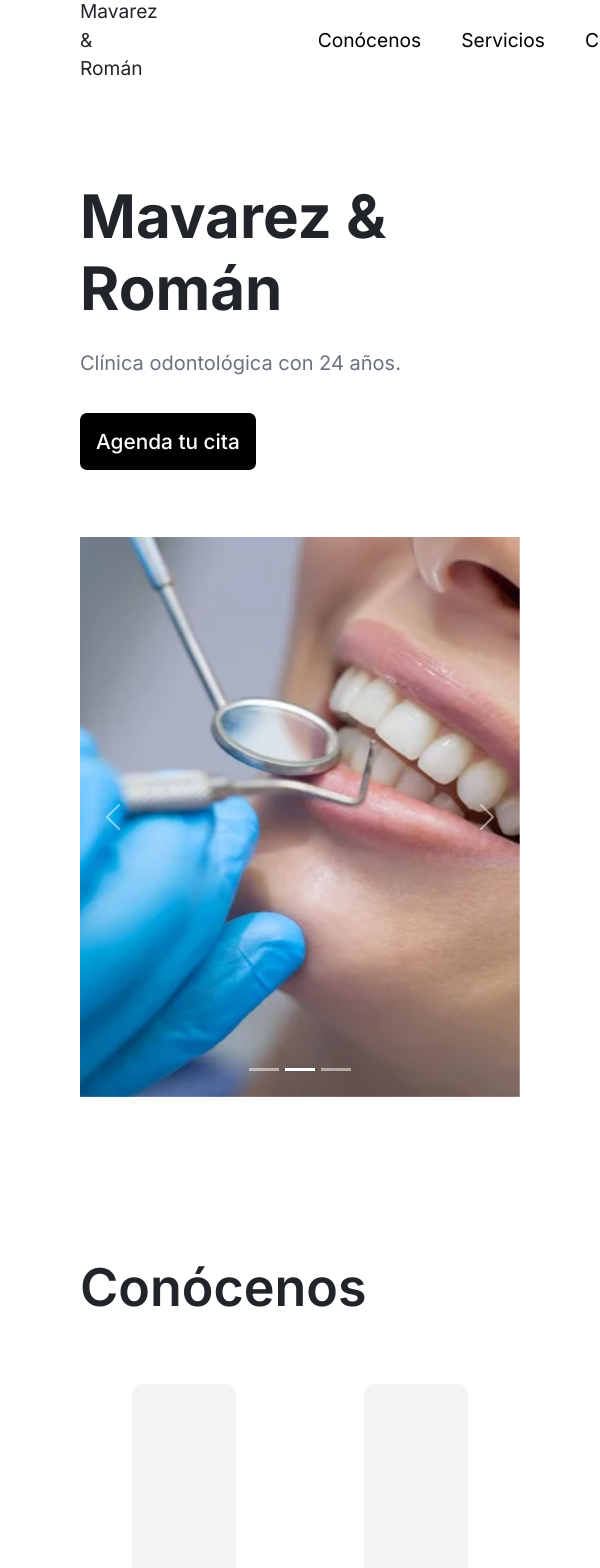
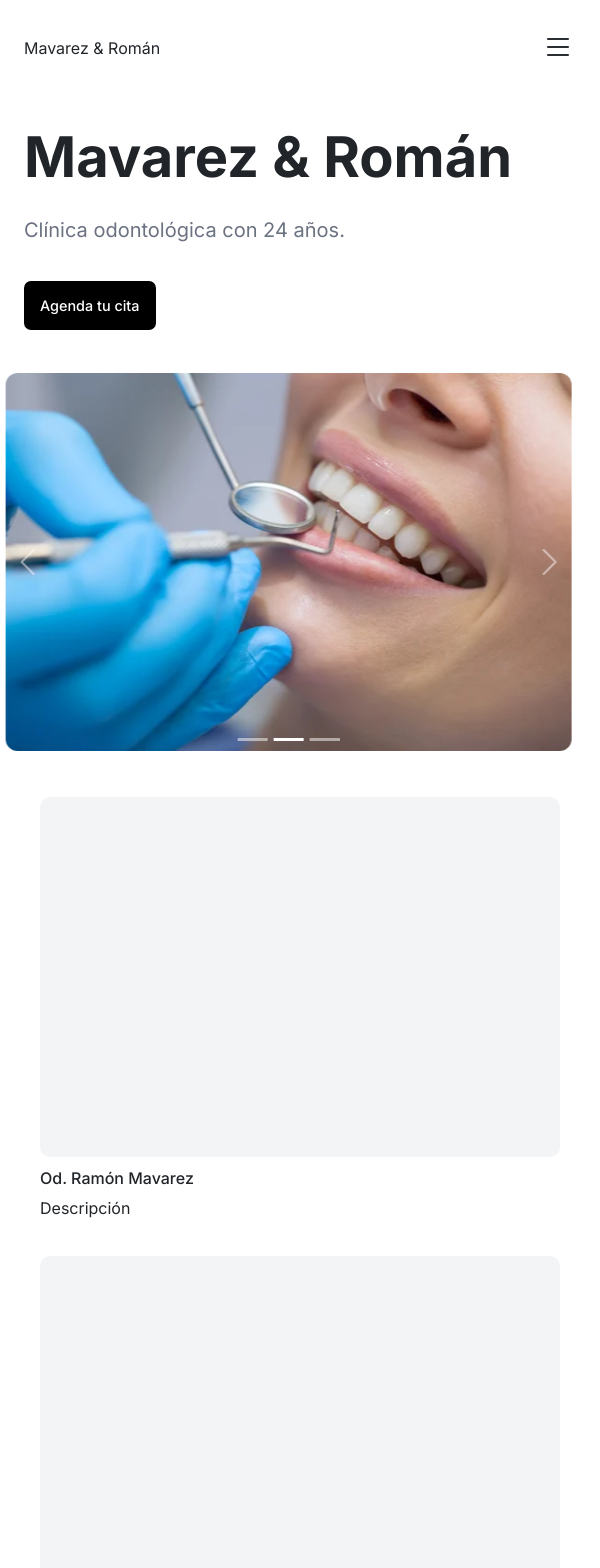
Before and after one commit to jdcorderor/m-r-landing-page, a Next.js app: page / in a window 600 px wide. Shown: the part 20-1588 px from the top of the page. Built offline with nearby package versions, Linux system fonts and the light colour scheme.

Commit message:
Improved responsive design

```diff
--- a/app/globals.css
+++ b/app/globals.css
@@ -17,6 +17,8 @@
   }
 }
 
+/* Estilos de vista de escritorio */
+@media (min-width: 1280px) {
   /* Landing page */
   body {
     background: var(--background);
@@ -29,7 +31,20 @@ div a {
     text-decoration: none;
   }
 
+  .carousel-container {
+    width: 100%;
+    height: 50vh;
+    margin-top: 10vh;
+    margin-bottom: 15vh;
+  }
+
   h2 {
+    font-size: 6.5vh !important;
+    font-weight: 600 !important;
+    margin-bottom: 8vh !important;
+  }
+
+  h3:not(.odont-nombre) {
     font-size: 6.5vh !important;
     font-weight: 600 !important;
   }
@@ -51,16 +66,8 @@ li a {
     text-decoration: none;
   }
 
-.container {
-  height: 20vh;
-  background-color: #ffffff;
-  border-radius: 5px;
-  box-shadow: 0 4px 6px rgba(0, 0, 0, 0.3);
-  padding: 8px;
-}
-
   /* Grid de dos columnas */
-.custom-grid {
+  .custom-grid, .comment-form-grid {
     display: grid;
     grid-template-columns: repeat(2, 1fr);
     gap: 24px;
@@ -70,6 +77,13 @@ li a {
   .custom-grid-3 {
     display: grid;
     grid-template-columns: repeat(3, 1fr);
+    gap: 24px;
+  }
+
+  /* Grid de cuatro columnas */
+  .custom-grid-4 {
+    display: grid;
+    grid-template-columns: repeat(4, 1fr);
     gap: 24px;
   }
 
@@ -123,6 +137,7 @@ li a {
   .custom-gap {
     gap: 40px;
   }
+
   .custom-font{
     font-size: 1.2rem;
   }
@@ -143,3 +158,323 @@ input {
     font-size: 1rem;
     margin-top: 0.5vh !important;
   }
+
+  /* Oculta el botón hamburguesa en escritorio */
+  .menu-toggle {
+    display: none;
+    background: none;
+    border: none;
+    cursor: pointer;
+  }
+
+  /* Menú normal en escritorio */
+  .nav-links {
+    display: flex;
+    gap: 25px;
+    align-items: center;
+    float: right;
+  }
+}
+
+/* Estilos de vista de tabletas */
+@media (min-width: 600px) and (max-width: 1280px) {
+  body {
+    background: var(--background);
+    color: var(--foreground);
+  }
+
+  div a {
+    font-size: 1.1rem;
+    color: rgb(0, 0, 0);
+    text-decoration: none;
+  }
+
+  .carousel-container {
+    width: 100%;
+    height: 40vh;
+    margin-top: 8vh;
+    margin-bottom: 12vh;
+  }
+
+  h2 {
+    font-size: 5.5vh !important;
+    font-weight: 600 !important;
+    margin-bottom: 6vh !important;
+  }
+
+  h3:not(.odont-nombre) {
+    font-size: 5.5vh !important;
+    font-weight: 600 !important;
+  }
+
+  h4 {
+    font-size: 2.5vh !important;
+    font-weight: 500 !important;
+    margin-top: 4vh !important;
+  }
+
+  .description {
+    font-size: 1.1rem;
+    color: #6b7280;
+  }
+
+  li a {
+    font-size: 1rem;
+    color: #6b7280 !important;
+    text-decoration: none;
+  }
+}
+
+/* Estilos de vista de móviles */
+@media (max-width: 600px) {
+  .custom-grid,
+  .custom-grid-3,
+  .custom-grid-4 {
+    grid-template-columns: 1fr !important;
+    gap: 5px !important;
+    margin-bottom: 2vh !important;
+  }
+
+  /* Header responsive */
+  .header {
+    position: relative;
+  }
+
+  .menu-toggle {
+    display: block;
+    margin-left: auto;
+    margin-right: 10px;
+    z-index: 1001;
+  }
+
+  .nav-links {
+    display: none;
+    flex-direction: column;
+    position: absolute;
+    top: 60px;
+    right: 10px;
+    background: #fff;
+    border-radius: 8px;
+    box-shadow: 0 4px 16px rgba(0,0,0,0.15);
+    padding: 16px 24px;
+    z-index: 1000;
+    min-width: 180px;
+  }
+
+  .nav-links.open {
+    display: flex;
+    margin-top: 15px;
+  }
+
+  .nav-links a {
+    font-size: 1rem;
+    color: #000;
+    text-decoration: none;
+    text-align: right;
+  }
+
+  .nav-links .bg-black {
+    display: none;
+  }
+
+  /* Body responsive */
+  .body, .footer, div {
+    padding: 8px !important;
+  }
+
+ .body a {
+    font-size: 0.9rem !important;
+  }
+
+  h1 {
+    font-size: 3.5rem !important;
+  }
+
+  h2:not(#servicios h2, #testimonios h2) {
+    font-size: 2.5rem !important;
+    font-weight: 600 !important;
+    margin-bottom: 5vh !important;
+    margin-top: 4vh !important;
+    padding-left: 12px;
+  }
+
+  #testimonios h2 {
+    font-size: 2.5rem !important;
+    font-weight: 600 !important;
+    margin-bottom: 2vh !important;
+    margin-top: 3vh !important;
+    padding-left: 12px;
+  }
+
+  #servicios h2 {
+    font-size: 2.5rem !important;
+    font-weight: 600 !important;
+    margin-bottom: 6vh !important;
+    margin-top: 3vh !important;
+  }
+
+  h3:not(.odont-nombre) {
+    font-size: 1.75rem !important;
+    margin-top: 2.5vh !important;
+  }
+
+  h4 {
+    font-size: 1rem !important;
+    margin-top: 30px !important;
+  }
+
+  .odont-card, .testimonial-card, .service-card {
+    min-width: 0;
+    width: 100%;
+    margin-bottom: 0.4vh;
+  }
+
+  .odont-nombre {
+    font-size: 1rem !important;
+    margin-top: 1.5vh !important;
+  }
+
+  #conocenos {
+    margin-bottom: 0.6vh !important;
+  }
+
+  #servicios {
+    margin-bottom: 3vh !important;
+  }
+
+  #servicios .image {
+    display: none !important;
+  }
+
+  #consultorio {
+    margin-bottom: 3vh !important;
+  }
+
+  #comments {
+    display: flex;
+    flex-direction: column;
+    align-items: center;
+  }
+
+  #comments div {
+    justify-content: center !important;
+  }
+
+  #comments div button {
+    padding: 10px;
+    font-size: 0.9rem !important;
+    margin-top: 10px;
+  }
+
+  #comments-form input[type="text"].mb-3, #comments-form label:not(.comment-form-grid div label), #comments-form button {
+    max-width: 95%;
+    margin-left: auto;
+    margin-right: auto;
+    display: block;
+  }
+
+  #comments-form label:not(.comment-form-grid div label) {
+    margin-top: 0.5vh !important;
+  }
+
+  /* Tarjetas de testimonios */
+  .testimonial-card {
+    background: #ffffff;
+    border-radius: 15px;
+    border: #d5d7da 1px solid;
+    padding: 20px !important;
+  }
+
+  .testimonial {
+    font-size: 1.2rem;
+    color: #6b7280;
+  }
+
+  .testimonial-name {
+    font-weight: bold;
+    font-size: 0.9rem;
+    margin-top: 3.2vh;
+    margin-bottom: 5px !important;
+  }
+
+  .testimonial-date {
+    font-size: 0.9rem;
+    color: #9ca3af;
+    margin-top: 0 !important;
+  }
+
+  .footer {
+    display: flex;
+    flex-direction: column;
+    align-items: center;
+    padding: 16px !important;
+    padding-top: 25px !important;
+  }
+
+  .footer li {
+    display: none;
+  }
+
+  .footer p {
+    font-size: 0.9rem !important;
+    text-align: center;
+    margin-top: 5vh !important;
+  }
+
+  /* Carrusel de imágenes */
+  .carousel-container {
+    width: 105vw !important;
+    height: 28vh !important;
+    margin-top: 3vh !important;
+    margin-bottom: 8vh !important;
+    border-radius: 12px;
+    justify-content: center;
+    transform: translateX(-8%);
+  }
+
+  .carousel-container img,
+  .carousel-container picture,
+  .carousel-container video {
+    width: 100% !important;
+    height: 100% !important;
+    object-fit: cover !important;
+    border-radius: 12px;
+    display: block;
+  }
+
+  /* Carrusel de servicios y testimonios */
+  #servicios-carousel .w-100,
+  #testimonios .w-100 {
+    padding: 0 !important;
+    margin: 0 !important;
+  }
+
+  #servicios-carousel .custom-grid-3,
+  #testimonios .custom-grid-3 {
+    grid-template-columns: 1fr !important;
+    gap: 10px !important;
+  }
+
+  #servicios-carousel .service-card,
+  #testimonios .testimonial-card {
+    width: 100% !important;
+    min-width: 0 !important;
+  }
+
+  /* Formulario de agenda*/
+  label {
+    font-size: 1rem;
+    font-weight: 500;
+    color: #666a75;
+    margin-top: 1.5vh
+  }
+
+  input {
+    width: 100%;
+    padding: 10px;
+    border-radius: 5px;
+    border: 1px solid #d1d5db;
+    font-size: 0.8rem;
+    margin-top: 0.5vh !important;
+  }
+}
--- a/app/page.tsx
+++ b/app/page.tsx
@@ -7,21 +7,26 @@ import 'bootstrap-icons/font/bootstrap-icons.css';
 
 export default function Home() {
   const [showForm, setShowForm] = useState(false);
+  const [showServices, setShowServices] = useState(false);
+  const [menuOpen, setMenuOpen] = useState(false);
 
   return (
-    <div onClick={() => showForm ? setShowForm(!showForm) : null} className="w-100 h-100" style={{ overflowX: "hidden", overflowY: "auto", position: "relative" }}>
-        <div className="header d-flex w-100 h-30 align-items-center justify-between" >
-          <div className="p-20 custom-font" >
+    <div onClick={() => { if (showForm) setShowForm(!showForm); if (showServices) setShowServices(!showServices) }} className="w-100 h-100" style={{ overflowX: "hidden", overflowY: "auto", position: "relative" }}>
+        <div className="header d-flex w-100 h-30 p-20 align-items-center justify-between" >
+          <div className="custom-font" >
             Mavarez & Román
           </div>
-          <div className="d-flex  p-20 align-items-center custom-gap" >
+          <button className="menu-toggle" onClick={() => setMenuOpen(!menuOpen)} aria-label="Abrir menú">
+          <span className="bi bi-list" style={{ fontSize: "2rem" }}></span>
+        </button>
+        <nav className={`nav-links ${menuOpen ? "open" : ""}`}>
           <a href="#conocenos">Conócenos</a>
           <a href="#servicios">Servicios</a>
           <a href="#consultorio">Consultorio</a>
           <a href="#testimonios">Testimonios</a>
           <a href="#contacto">Contacto</a>
-            <a href="./Agendar" className="bg-black p-2.5" style={{ color: "white", fontSize: "1.1rem", fontWeight: "500", borderRadius: "7px", textDecoration: "none" }}>Agenda tu cita</a>
-          </div>
+          <a href="./agendar" className="bg-black p-2.5" style={{ color: "white", fontSize: "1.1rem", fontWeight: "500", borderRadius: "7px", textDecoration: "none" }}>Agenda tu cita</a>
+        </nav>
         </div>
         <div className="body d-flex p-20">
             <div className="w-100">
@@ -30,8 +35,8 @@ export default function Home() {
                   Clínica odontológica con 24 años.
                 </p>
                 <br/>
-                <a href="./Agendar" className="bg-black p-3" style={{ color: "white", fontSize: "1.3rem", fontWeight: "500", borderRadius: "7px", textDecoration: "none" }}>Agenda tu cita</a>
-                <div style={{ marginTop: "10vh", width: "100%", height: "70vh" }}>
+                <a href="./agendar" className="bg-black p-3" style={{ color: "white", fontSize: "1.3rem", fontWeight: "500", borderRadius: "7px", textDecoration: "none" }}>Agenda tu cita</a>
+                <div className="carousel-container">
                   <Carousel>
                     <Carousel.Item>
                       <Image className="d-block w-100" src="/images/carousel1.jpg" width={600} height={400} alt="" style={{ objectFit: "cover", width: "100%", height: "70vh" }} />
@@ -49,17 +54,31 @@ export default function Home() {
         <div className="body d-flex p-20" id="conocenos">
             <div className="w-100">
                 <h2>Conócenos</h2>
-                <div className="custom-grid w-100" style={{ marginTop: "8vh" }}>
+                <div className="custom-grid-4 w-100">
                   <div className="odont-card">
-                    <div style={{ backgroundColor: "#f3f4f6", width: "50%", height: "45vh", borderRadius: "10px" }}></div>
+                    <div style={{ backgroundColor: "#f3f4f6", width: "100%", height: "45vh", borderRadius: "10px" }}></div>
                     <h3 className="odont-nombre">Od. Ramón Mavarez</h3>
                     <p className="odont-desc">
                       Descripción
                     </p>
                   </div>
                   <div className="odont-card">
-                    <div style={{ backgroundColor: "#f3f4f6", width: "50%", height: "45vh", borderRadius: "10px" }}></div>
+                    <div style={{ backgroundColor: "#f3f4f6", width: "100%", height: "45vh", borderRadius: "10px" }}></div>
                     <h3 className="odont-nombre">Od. Patricia Román</h3>
+                    <p className="odont-desc">
+                      Descripción
+                    </p>
+                  </div>
+                  <div className="odont-card">
+                    <div style={{ backgroundColor: "#f3f4f6", width: "100%", height: "45vh", borderRadius: "10px" }}></div>
+                    <h3 className="odont-nombre">Od. Ramón Mavarez</h3>
+                    <p className="odont-desc">
+                      Descripción
+                    </p>
+                  </div>
+                  <div className="odont-card">
+                    <div style={{ backgroundColor: "#f3f4f6", width: "100%", height: "45vh", borderRadius: "10px" }}></div>
+                    <h3 className="odont-nombre">Od. Ramón Mavarez</h3>
                     <p className="odont-desc">
                       Descripción
                     </p>
@@ -69,25 +88,61 @@ export default function Home() {
         </div>
         <div className="body d-flex p-20" id="servicios">
             <div className="w-100">
-                <div className="custom-grid w-100" style={{ marginTop: "3vh" }}>
+                <div className="custom-grid w-100">
                   <div>
-                    <h2 className="mb-5">Servicios</h2>
+                    <h2>Servicios</h2>
                     <h4>Servicio 1</h4>
                     <p className="description mb-4">Descripción del servicio 1</p>
                     <h4>Servicio 2</h4>
                     <p className="description mb-4">Descripción del servicio 2</p>
                     <h4>Servicio 3</h4>
                     <p className="description mb-4">Descripción del servicio 3</p>
-                    <button className="bg-black mt-3 p-2.5" style={{ color: "white", fontSize: "1.2rem", fontWeight: "500", borderRadius: "7px" }}>Ver más</button>
+                    <button className="bg-black mt-3 p-2.5" style={{ color: "white", fontSize: "1.2rem", fontWeight: "500", borderRadius: "7px" }} onClick={() => setShowServices(!showServices)}>Ver más</button>
                   </div>
-                  <div style={{ backgroundColor: "#f3f4f6", width: "100%", height: "100%", borderRadius: "10px" }}></div>
+                  <div className="image" style={{ backgroundColor: "#f3f4f6", width: "100%", height: "100%", borderRadius: "10px" }}></div>
                 </div>
+            </div>
+        </div>
+        <div className="body mt-4 mb-5" id="servicios-carousel" style={{ display: showServices ? "block" : "none" }}>
+          <div className="w-100 p-20" style={{ backgroundColor: "#f3f4f6", alignItems: "center" }}>
+            <Carousel>
+              <Carousel.Item>
+                <div className="w-100">
+                  <div className="custom-grid-3 w-100">
+                    <div className="service-card">
+
+                    </div>
+                    <div className="service-card">
+
+                    </div>
+                    <div className="service-card">
+
+                    </div>
+                  </div>
+                </div>
+              </Carousel.Item>
+              <Carousel.Item>
+                <div className="w-100">
+                  <div className="custom-grid-3 w-100">
+                    <div className="service-card">
+
+                    </div>
+                    <div className="service-card">
+
+                    </div>
+                    <div className="service-card">
+
+                    </div>
+                  </div>
+                </div>
+              </Carousel.Item>
+            </Carousel>
           </div>
         </div>
         <div className="body d-flex p-20" id="consultorio">
             <div className="w-100">
-                <h2 className="mb-5">Consultorio</h2>
-                <div className="custom-grid w-100" style={{ marginTop: "8vh" }}>
+                <h2>Consultorio</h2>
+                <div className="custom-grid w-100">
                   <div>
                     <div style={{ backgroundColor: "#f3f4f6", width: "100%", height: "40vh", borderRadius: "10px" }}></div>
                     <h4>C.C. El Parral, Piso 1, Oficina 116</h4>
@@ -101,11 +156,11 @@ export default function Home() {
             </div>
         </div>
         <div className="body p-20" id="testimonios">
-          <h2 className="mb-3">Testimonios</h2>
+          <h2>Testimonios</h2>
           <Carousel>
             <Carousel.Item>
               <div className="w-100">
-                <div className="custom-grid-3 w-100" style={{ marginTop: "8vh" }}>
+                <div className="custom-grid-3 w-100">
                   <div className="testimonial-card">
                     <p className="testimonial">&quot;Excelente servicio&quot;</p>
                     <p className="testimonial-name">Nombre del paciente</p>
@@ -126,7 +181,7 @@ export default function Home() {
             </Carousel.Item>
             <Carousel.Item>
               <div className="w-100">
-                <div className="custom-grid-3 w-100" style={{ marginTop: "8vh" }}>
+                <div className="custom-grid-3 w-100">
                   <div className="testimonial-card">
                     <p className="testimonial">&quot;Excelente servicio&quot;</p>
                     <p className="testimonial-name">Nombre del paciente</p>
@@ -146,18 +201,17 @@ export default function Home() {
               </div>
             </Carousel.Item>
           </Carousel>
-
         </div>
-        <div style={{ backgroundColor: "#f3f4f6", alignItems: "center" }}>
+        <div id="comments" style={{ backgroundColor: "#f3f4f6", alignItems: "center" }}>
           <div className="body custom-grid p-20">
-            <h2>Comparte tu experiencia</h2>
+            <h3>Comparte tu experiencia</h3>
             <div style={{ width: "100%", display: "flex", justifyContent: "flex-end" }}>
-              <button className="bg-black p-3" style={{ color: "white", fontSize: "1.3rem", fontWeight: "500", width: "15vw", borderRadius: "7px" }} onClick={() => setShowForm(!showForm)}>Agregar comentario</button>
+              <button className="bg-black pl-3 pr-3" style={{ color: "white", fontSize: "1.3rem", fontWeight: "500", width: "fit-content", borderRadius: "7px" }} onClick={() => setShowForm(!showForm)}>Agregar comentario</button>
             </div>
           </div>
           <div id="comments-form" className="body pt-0 pb-5" style={{ width: "100%", maxWidth: "800px", margin: "0 auto", display: showForm ? "block" : "none" }}>
             <form action="submit">
-              <div className="w-100 custom-grid">
+              <div className="w-100 comment-form-grid">
                 <div>
                   <label htmlFor="">Nombre *</label>
                   <input type="text" className="form-control" placeholder="Nombre" />
@@ -167,8 +221,10 @@ export default function Home() {
                   <input type="email" className="form-control" placeholder="Correo electrónico" />
                 </div>
               </div>
+              <div className="w-100">
                 <label htmlFor="">Comentario *</label>
                 <input type="text" className="form-control mb-3" placeholder="Escribe tu comentario aquí"></input>
+              </div>
               <button type="submit" className="btn w-100" style={{ fontWeight: "bold", backgroundColor: "#f1f3f4", fontSize: "1.1rem" }}>Enviar</button>
             </form>
           </div>
@@ -187,9 +243,9 @@ export default function Home() {
             <div>
               <i className="bi bi-instagram"></i> mavarezroman
             </div>
-            <div className="mt-5" style={{ fontSize: "0.9rem", color: "#6b7280" }}>
+            <p className="mt-5" style={{ fontSize: "0.9rem", color: "#6b7280" }}>
               Copyright 2025 <i className="bi bi-c-circle"></i>, Mavarez & Román. Todos los derechos reservados.
-            </div>
+            </p>
           </div>
           <div style={{ minWidth: "180px", marginLeft: "40px" }}>
             <ul className="p-0 m-0" style={{ listStyle: "none" }}>
@@ -197,7 +253,7 @@ export default function Home() {
               <li><a href="#servicios">Servicios</a></li>
               <li><a href="#consultorio">Consultorio</a></li>
               <li><a href="#testimonios">Testimonios</a></li>
-              <li><a href="./Agendar">Agendar cita</a></li>
+              <li><a href="./agendar">Agendar cita</a></li>
             </ul>
           </div>
         </div>
```
Also changed, not shown: app/api/citas/route.ts (added, +34 -0 lines), app/api/comentarios/route.ts (added). Lines whose indentation alone changed are shown as unchanged.
